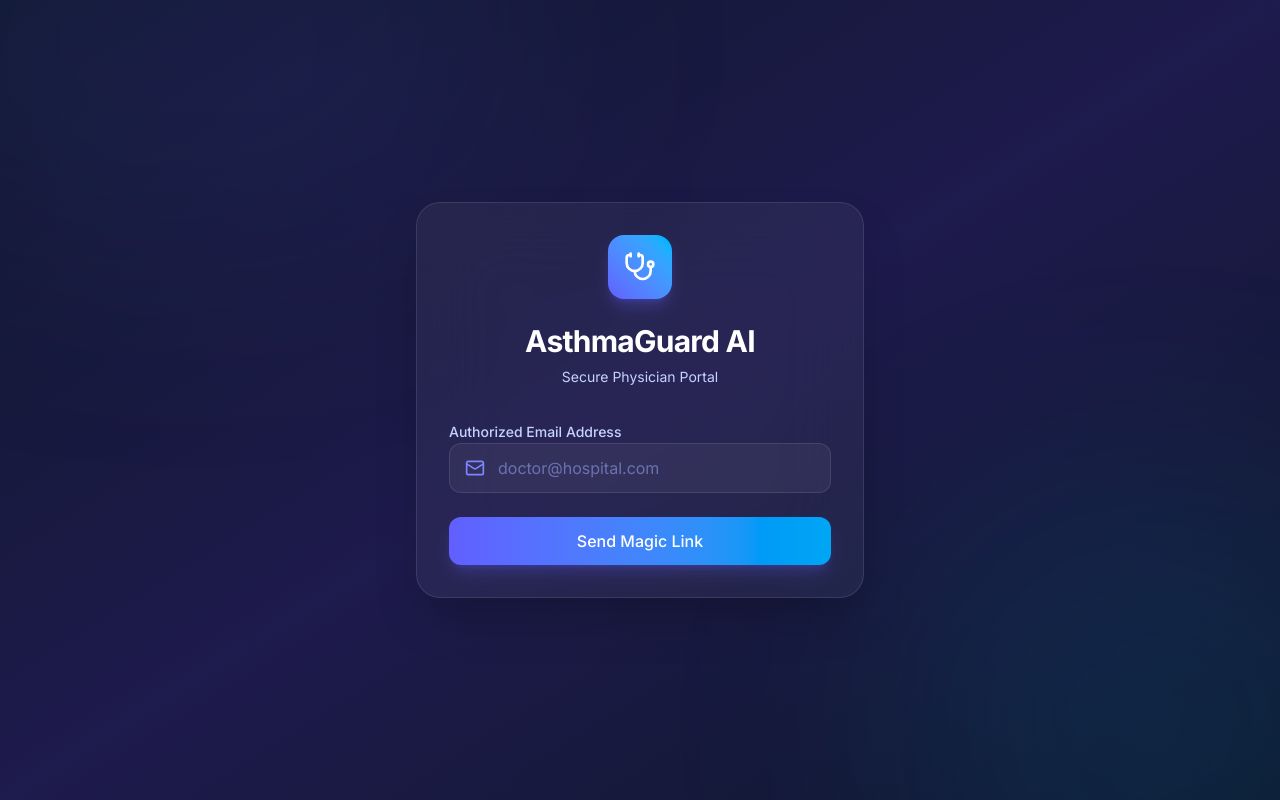
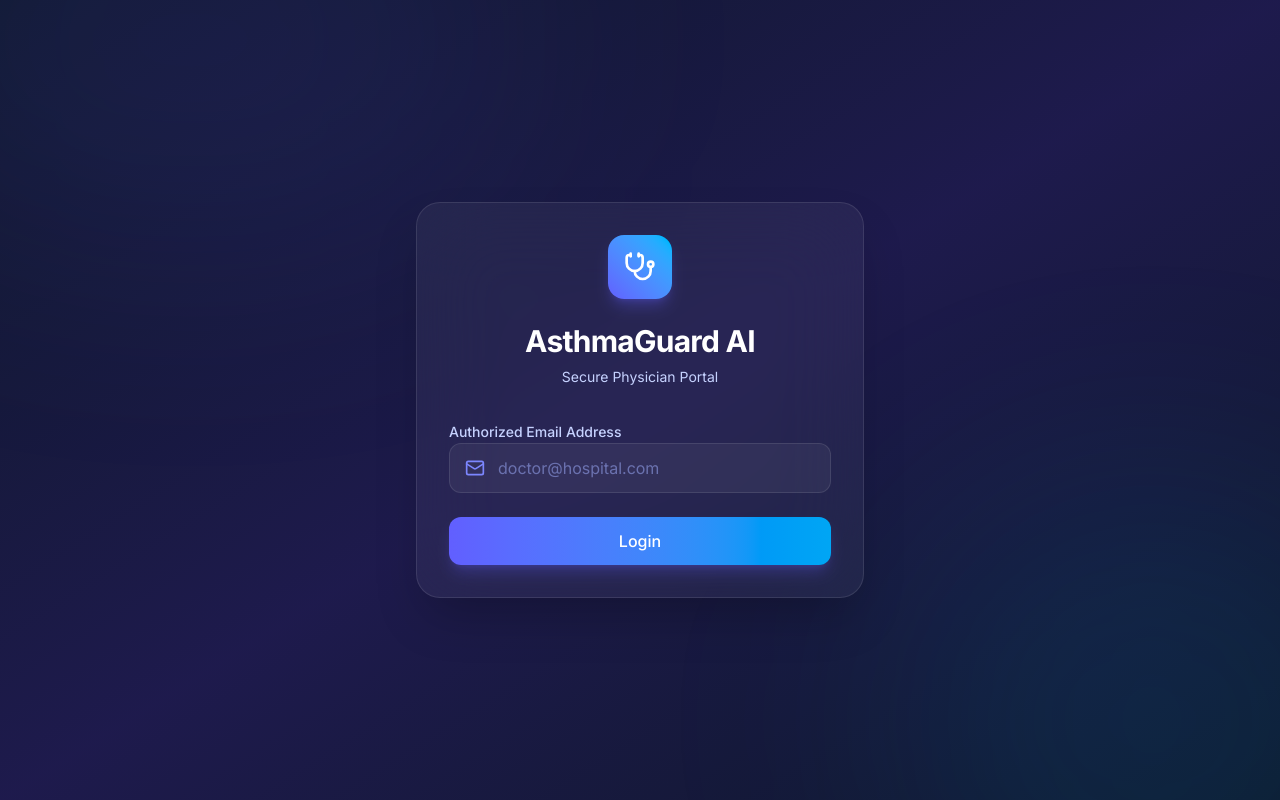
Before and after one commit to gloopymomo28/AsthmaGuard, a React (Vite) app in the folder frontend/: page /login in a window 1280 px wide. Built offline with nearby package versions, Linux system fonts and the light colour scheme; no server answers.

Commit message:
Fix 404 API router prefix and change login button text

```diff
--- a/frontend/src/pages/Login.jsx
+++ b/frontend/src/pages/Login.jsx
@@ -81,7 +81,7 @@ const Login = () => {
               {loading ? (
                 <div className="w-5 h-5 border-2 border-white/30 border-t-white rounded-full animate-spin"></div>
               ) : (
-                'Send Magic Link'
+                'Login'
               )}
             </button>
           </form>
```
Also changed, not shown: 1 other file (tests, documents, lock files or other folders).
